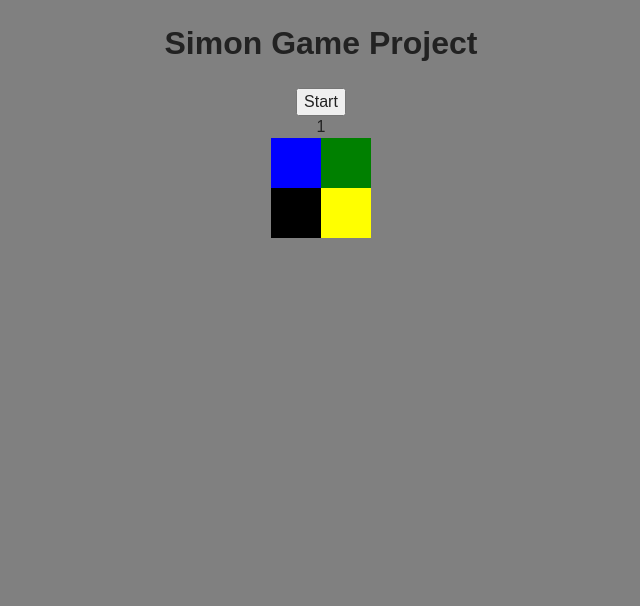
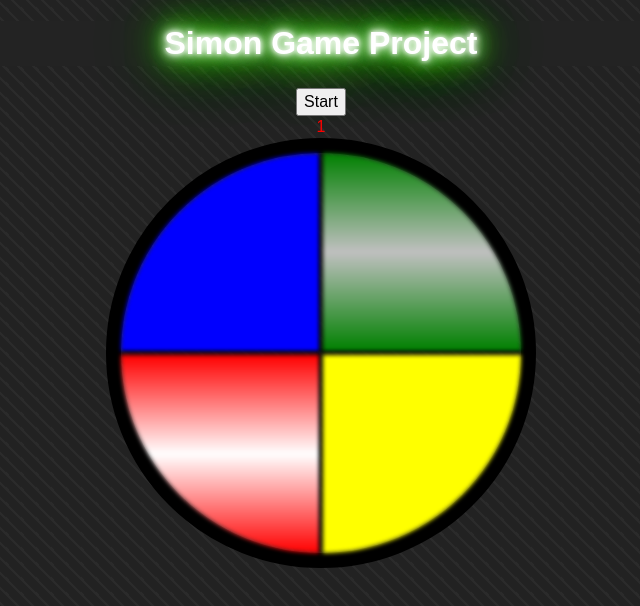
Before and after one commit to GabrielRMorales/simon-game, a plain HTML site: page index.html in a window 1280 px wide. Both pictures are taken after a click on the button "Start". Shown: the whole page, without its empty margins (324-964 px from the left). Drawn offline with nearby package versions, Linux system fonts and the light colour scheme.

Commit message:
Reorganize the Javascript functions to allow for improved game flow and enhance the visual effects

```diff
--- a/css/main.css
+++ b/css/main.css
@@ -94,8 +94,8 @@ textarea {
 
 body {
 
-    background-color: gray;
     margin-left: 10px;
+    background: repeating-linear-gradient(45deg, #2b2b2b 0%, #2b2b2b 10%, #222222 0%, #222222 50%) 0 / 15px 15px;
 }
 nav {
 list-style-type:none;
@@ -109,30 +109,71 @@ width: 450px;
 main{
     margin: 0 auto;
     text-align: center;
+    color:white;
+}
+h1{
+color: #fff;
+background-color: #232323;
+text-shadow: 0 0 5px #fff, 0 0 10px #fff, 0 0 15px #fff, 0 0 20px #49ff18, 0 0 30px #49ff18, 0 0 40px #49ff18, 0 0 55px #49ff18, 0 0 75px #49ff18
+}
+#start{
+    color: black;
 }
 #game-circle{
     display: inline-block;
-    width: 100px;
-    height:100px;
-    border-radius:50px;
+    width: 400px;
+    height:400px;
+    border-radius: 50%;
+    border: 15px solid black;
+
 }
 .color{
     float:left;
-    width: 50px;
-    height:50px;
+    width: 198px;
+    height:198px;
     display: inline-block;
+       -webkit-filter: blur(2px);
+    -moz-filter: blur(2px);
+    -o-filter: blur(2px);
+    -ms-filter: blur(2px);
+    filter: blur(2px);
 }
 #top-left{
     background-color: blue;
+    border-right: 2px solid black;
+    border-bottom: 2px solid black;
+
+    border-top-left-radius: 200px;
+
 }
 #top-right{
     background-color: green;
+    background: -webkit-linear-gradient(green, silver, green); /* For Safari 5.1 to 6.0 */
+  background: -o-linear-gradient(green, silver, green); /* For Opera 11.1 to 12.0 */
+  background: -moz-linear-gradient(green, silver, green); /* For Firefox 3.6 to 15 */
+  background: linear-gradient(green, silver, green); /* Standard syntax */
+   border-left: 2px solid black;
+    border-bottom: 2px solid black;
+    border-top-right-radius: 200px;
 }
 #bottom-left{
     background-color: red;
+    background: -webkit-linear-gradient(red, white, red); /* For Safari 5.1 to 6.0 */
+  background: -o-linear-gradient(red, white, red); /* For Opera 11.1 to 12.0 */
+  background: -moz-linear-gradient(red, white, red); /* For Firefox 3.6 to 15 */
+  background: linear-gradient(red, white, red); /* Standard syntax */
+    border-bottom-left-radius: 200px;
+    border-top: 2px solid black;
+    border-right: 2px solid black;
 }
 #bottom-right{
     background-color: yellow;
+    border-left: 2px solid black;
+    border-top: 2px solid black;
+    border-bottom-right-radius: 200px;
+}
+#count{
+    color:red;
 }
 #top {
     margin-left: 6%;
--- a/js/main.js
+++ b/js/main.js
@@ -1,46 +1,75 @@
 $(document).ready(function(){
-
+var buttonBeepOne=new Audio("https://s3.amazonaws.com/freecodecamp/simonSound1.mp3");
+var buttonBeepTwo=new Audio("https://s3.amazonaws.com/freecodecamp/simonSound2.mp3");
+var buttonBeepThree=new Audio("https://s3.amazonaws.com/freecodecamp/simonSound3.mp3");
+var buttonBeepFour=new Audio("https://s3.amazonaws.com/freecodecamp/simonSound4.mp3");
+var beeps=[buttonBeepOne,buttonBeepTwo,buttonBeepThree, buttonBeepFour];
 var choices=["#top-left","#top-right","#bottom-left","#bottom-right"];
 var colors=["blue","green","red","yellow"];
 var compButtons=[];
 var userButtons=[];
+var i;
+var j;
 var count=0;
 var playerMadeChoice=true;
+//start function-this finds a random number and pushes it into the compButtons array then plays all items in the compButtons array
+function start(){
+	 	count++;
+  	$("#count").html(count);
+		i=0;
+		var random=Math.ceil(Math.random() * (4)-1);
+		var computerId=(choices[random]);
+		compButtons.push(computerId);
+		replay();
+}
+//replay function-once i is set to 0 by another function, this will replay all the compButton array values (until i=compButtons.length-1)
+function replay(){
+	userButtons=[];
+		j=0;
+		console.log("compButtons is "+compButtons);
+		console.log("computer chose "+compButtons[i]);
+		var current=compButtons[i];
+		var idSelector=choices.indexOf(compButtons[i]);
+		console.log("ID selection is "+idSelector);
+		$(current).css("background-color", "white");
+		beeps[idSelector].play();
+		console.log(colors[idSelector]);
+		setTimeout(function() {
+		$(current).css("background-color", colors[idSelector]);
+	}, 500);
 
+	setTimeout(function(){
+	if (i!==compButtons.length-1){
+		i++;
+		replay();
+	}
+	else {
+		console.log("compButtons is done");
+	}
+	}, 1500);
+}
 //replay button function in case user's response is false or not incomplete
-function replay(){
-	for (var i=0;i<compButtons.length;i++){
-		var computerChoice=$(compButtons[i]).css("background-color");
-		var computerId="#"+$(compButtons[i]).attr("id");
-		$(compButtons[i]).css("background-color", "white");
 
-		setTimeout(function() {
-   		$(computerId).css("background-color","black");
-		 }, 300);
-		}
-}
+
+
 //function for the random buttons to actually play
 	function game(){
-	userButtons=[];
 	playerMadeChoice=false;
 	if (count==3){
 	console.log("Game over");
 	}
 	if (compButtons.length>0){
 	replay();
-	console.log("replay done");
 	}
 
-	var random=Math.ceil(Math.random() * (4)-1);
-	var computerChoice=$(choices[random]).css("background-color");
 
-	compButtons.push(choices[random]);
-	console.log(compButtons);
+
+	console.log("compButtons array "+compButtons);
 	count++;
 	$("#count").html(count);
 	$(choices[random]).css("background-color", "white");
 	setTimeout(function() {
-        $(choices[random]).css("background-color", "black");
+        $(choices[random]).css("background-color", colors[random]);
     }, 300);
 	//as part of game, if the user does nothing, the game will automatically replay
 	/*setTimeout(function() {
@@ -54,57 +83,55 @@ function replay(){
 
  //initiate the simon game with the given process
  	$("#start").click(function(){
-
-	game();
-
+	start();
 	});
 
 	//function for the player's response-this will keep the game going
 
 		$(".color").click(function(){
-		var choicesCorrect=true;
-		var playerChoice=$(this).css("background-color");
-		var playerChoiceID=$(this).attr("id");
-		$(this).css("background-color", "white");
-
-	setTimeout(function() {
-        $("#"+playerChoiceID).css("background-color", "black");
-    }, 300);
-
-		userButtons.push("#"+playerChoiceID);
-		console.log("CompButtons length is "+compButtons.length);
-		console.log("userButtons length is "+userButtons.length);
-		console.log(userButtons);
-		//make sure the player has clicked the right amount of buttons
-		if (compButtons.length==userButtons.length){
-		playerMadeChoice=true;
-
-		console.log("playerMadeChoice is "+playerMadeChoice);
+			//clicking on color should brighten it
+			$(this).css("background-color", "white");
+		 var playerChoiceId="#"+$(this).attr("id");
+		 var playerChoice=choices.indexOf(playerChoiceId);
+		beeps[playerChoice].play();
+		setTimeout(function() {
+		$(playerChoiceId).css("background-color", colors[playerChoice]);
+	}, 500)
+		//push choice into userButton arrays
+		console.log("user chose "+playerChoiceId);
+		userButtons.push(playerChoiceId);
+		//compare with the compButton arrays
+		//if correct, increase iterator to continue comparing
+		console.log("j is "+j);
+		console.log("compButtons.length is "+compButtons.length);
+		console.log("user array "+userButtons);
+		console.log("comp array "+compButtons);
+		if (userButtons[j]===compButtons[j]){
+			j++;
+			if (j==compButtons.length){
+			var temp=$("#count").html();
+			$("#count").html("Correct!");
+			setTimeout(function(){
+			$("#count").html(temp);
+			}, 500);
+				setTimeout(function() {
+				start();
+				}, 2000);
+			}
 		}
-	//compare user's buttons to computer's buttons-if any are incorrect, user's choices are incorrect
-	if (playerMadeChoice==true){
-	for (var i=0;i<compButtons.length;i++){
-		console.log("comparing");
-		if (compButtons[i]!=userButtons[i]){
-			choicesCorrect=false;
+		//if it's wrong, replay the compButtons array
+		else {
+			var temp=$("#count").html();
+			$("#count").html("Wrong!");
+			setTimeout(function(){
+			$("#count").html(temp);
+			}, 500);
+			setTimeout(function() {
+			i=0;
+			replay();
+		}, 1500);
 		}
-	}
-	}
+	});
 	//game decisions based upon whether user has chosen correctly or not
-	setTimeout(function() {
-	if (playerMadeChoice==true&&choicesCorrect==true){
-		console.log("player chose correct");
-		game();
-	}
-	else if (choicesCorrect==false){
-		replay();
-	}
-	}, 500);
 
 	});
-
-
-
-
-
-});
```
Also changed, not shown: index.html (+7 -1 lines), img/flag.jpg (deleted), img/generic.jpg (deleted), img/stocklaw.jpg (deleted).
